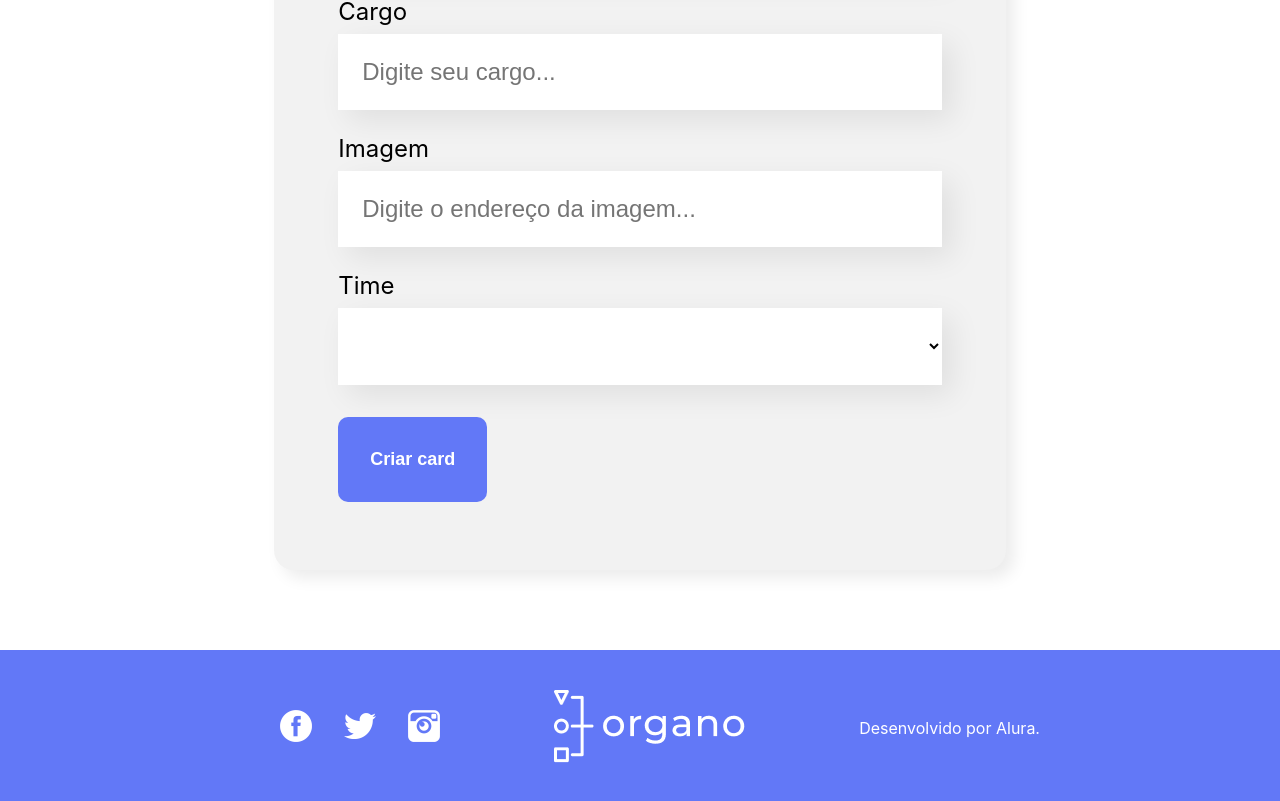
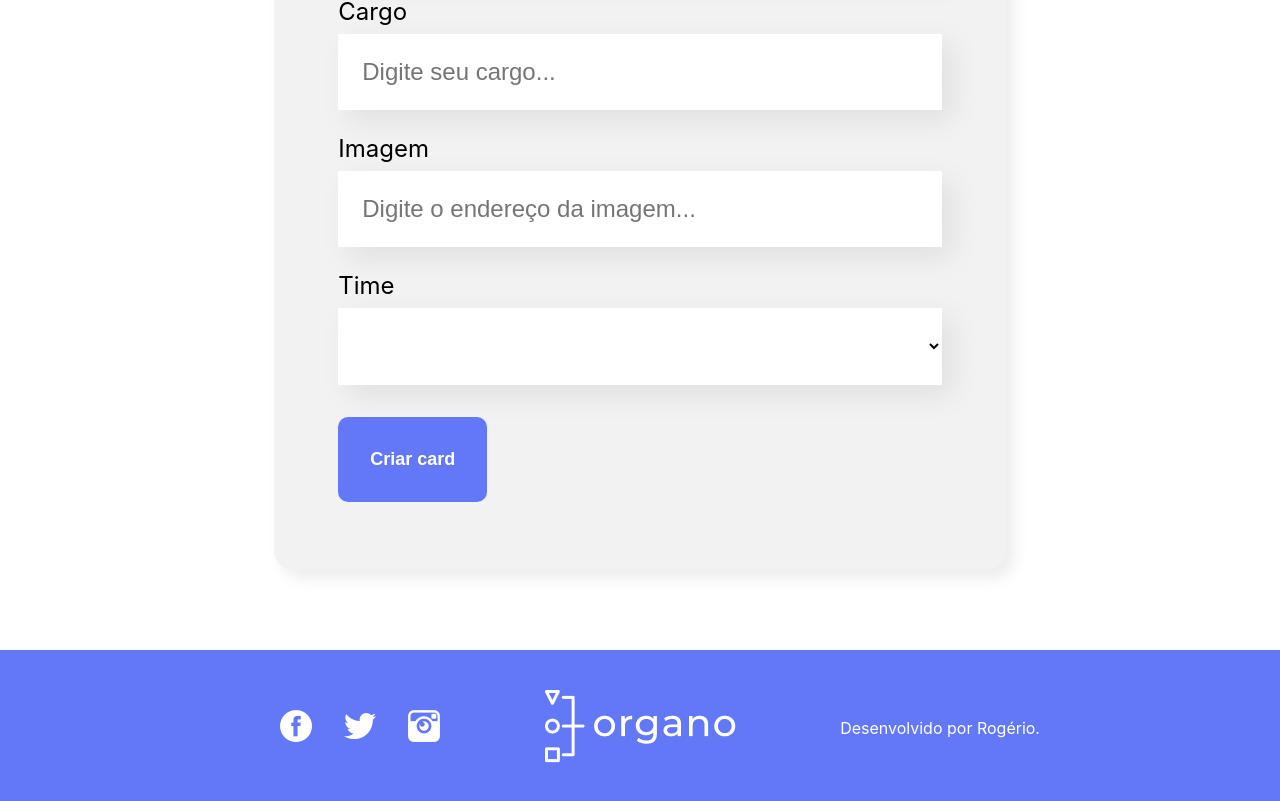
Before and after one commit to rogerdgela/organo, a React (Create React App) app: page / in a window 1280 px wide. Shown: the part 642-1443 px from the top of the page. Built offline with nearby package versions, Linux system fonts and the light colour scheme.

Commit message:
Update 🤣

```diff
--- a/src/componentes/Rodape/index.js
+++ b/src/componentes/Rodape/index.js
@@ -30,7 +30,7 @@ const Rodape = () => {
 
                 <section>
                     <p>
-                        Desenvolvido por Alura.
+                        Desenvolvido por Rogério.
                     </p>
                 </section>
             </div>
```
